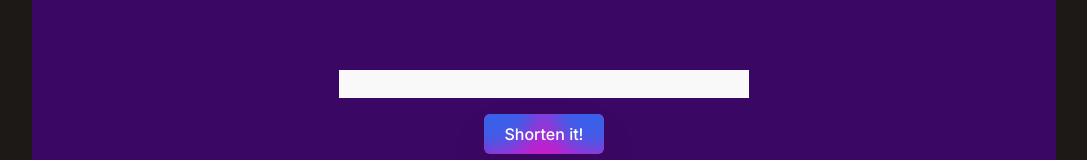
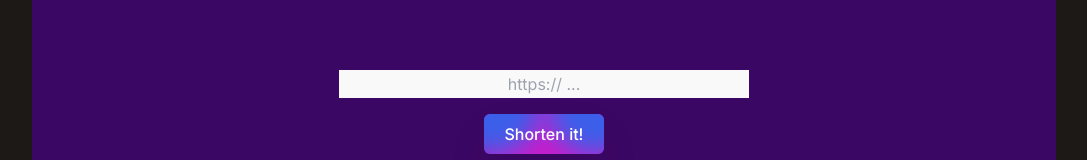
Before and after one commit to DBHaslund/urlsnip, a Next.js app: page / in a window 1280 px wide. Shown: the part 242-402 px from the top of the page, without its empty margins (96-1183 px from the left). Built offline with nearby package versions, Linux system fonts and the light colour scheme.

Commit message:
Added further validation to urls

```diff
--- a/app/_components/Input.tsx
+++ b/app/_components/Input.tsx
@@ -7,7 +7,7 @@ const Input = ({ onInput }: any) => {
   const inputRef = useRef<HTMLInputElement>(null);
 
   const submitHandler = () => {
-    if ( /* inputRef.current?.checkValidity() && */ inputRef.current?.value != '') {
+    if (inputRef.current?.checkValidity() && inputRef.current?.value != '') {
       setInvalidInput(false);
       onInput(inputRef.current?.value);
       setUserInput('');
@@ -31,13 +31,14 @@ const Input = ({ onInput }: any) => {
           </p>
         )}
         <input
+          placeholder='https:// ...'
           ref={inputRef}
           type='url'
           className={`w-full text-center bg-offwhite outline-none focus:outline-[#c91dcc] border-2 ${invalid}`}
           value={userInput}
           onChange={inputHandler}
           onFocus={() => setInvalidInput(false)}
-          onKeyUp={(e) => e.key === 'Enter' ? submitHandler() : null}
+          onKeyUp={(e) => (e.key === 'Enter' ? submitHandler() : null)}
         />
       </div>
       <button
```
